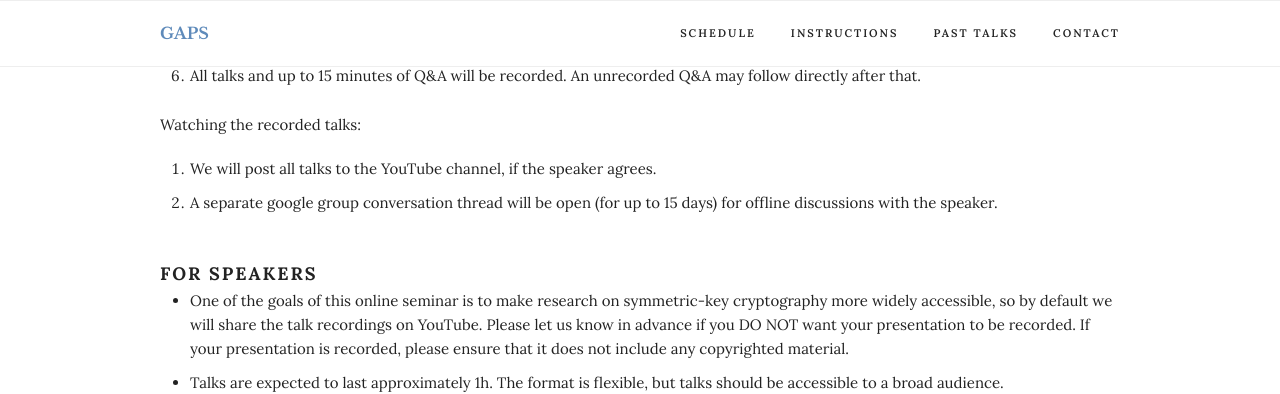
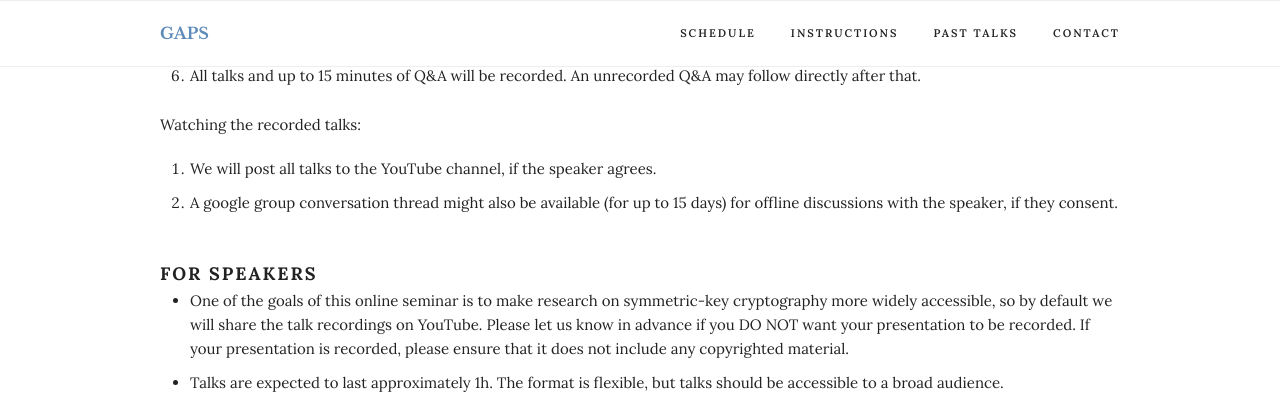
Before and after one commit to gapsworkshop/online, a Jekyll site: the page built from index.md, in a window 1280 px wide and 900 px high, scrolled down 1884 px. Shown: the top 394 px of the window. Built offline with Jekyll 4.4.1, drawn with Linux system fonts in a browser that asks for light colours.

Commit message:
minor rephrasing

```diff
--- a/_includes/instructions.html
+++ b/_includes/instructions.html
@@ -23,7 +20,7 @@
     <h6>Watching the recorded talks:</h6>
     <ol>
       <li> We will post all talks to the YouTube channel, if the speaker agrees.</li>
-      <li> A separate google group conversation thread will be open (for up to 15 days) for offline discussions with the speaker.</li>
+      <li> A google group conversation thread might also be available (for up to 15 days) for offline discussions with the speaker, if they consent.</li>
     </ol>
   </div>
 
```
Also changed, not shown: other parts of _includes/instructions.html (+0 -3 lines).
